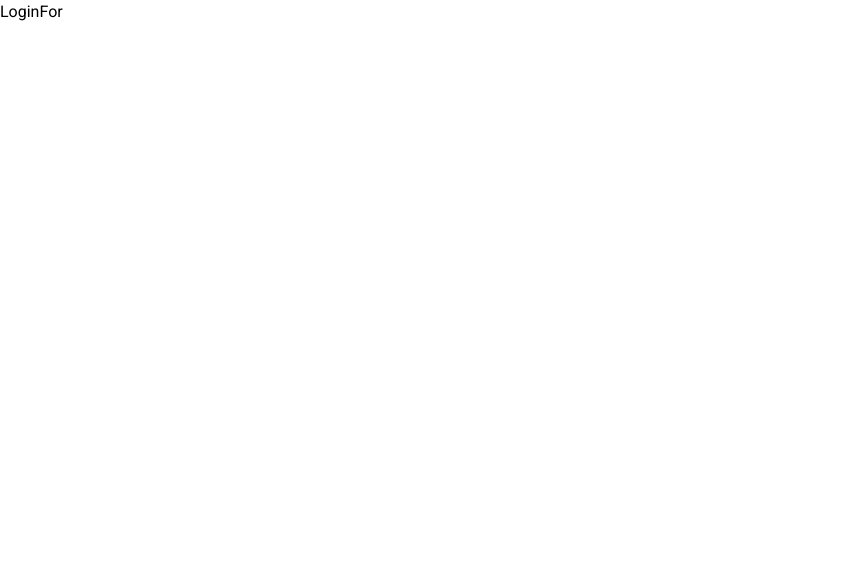
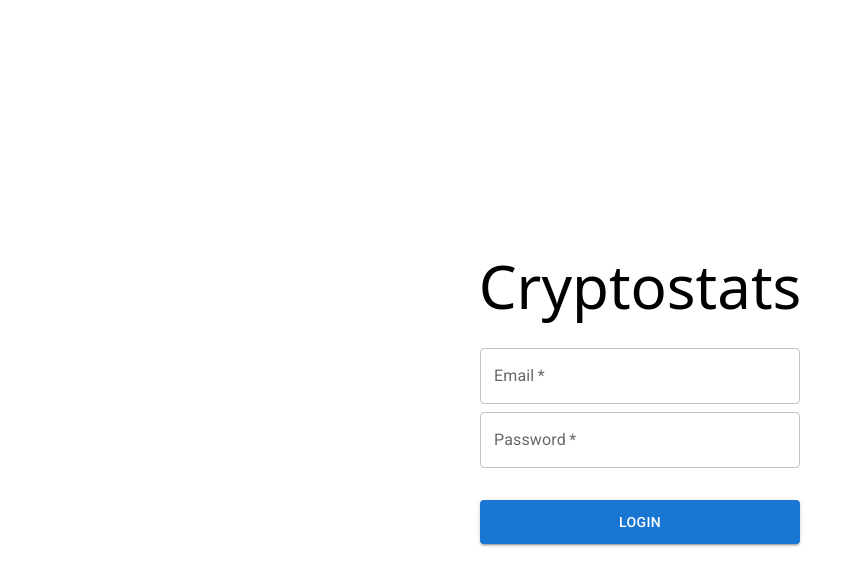
Before and after one commit to dmytrosorokame/cryptostats-fe, a React (Create React App) app: page / in a window 1280 px wide. Shown: the top 586 px of the page, without its empty margins (0-863 px from the left). Built offline with nearby package versions, Linux system fonts and the light colour scheme.

Commit message:
change tailwind settings

```diff
--- a/craco.config.js
+++ /dev/null
@@ -1,8 +0,0 @@
-// craco.config.js
-module.exports = {
-  style: {
-    postcss: {
-      plugins: [require("tailwindcss"), require("autoprefixer")],
-    },
-  },
-};
--- a/src/components/auth/LoginForm/LoginForm.tsx
+++ b/src/components/auth/LoginForm/LoginForm.tsx
@@ -1,9 +1,19 @@
-import React from 'react'
+import { Button, TextField } from "@mui/material";
+import React from "react";
 
 const LoginForm = () => {
   return (
-    <div>LoginFor</div>
-  )
-}
+    <div className="flex justify-center items-center flex-col h-screen gap-8">
+      <h1 className="text-6xl">Cryptostats</h1>
+      <div className="flex flex-col gap-2">
+        <TextField label="Email" className="w-80" type="email" required />
+        <TextField label="Password" className="w-80" type="password" required />
+      </div>
+      <Button variant="contained" className="w-80">
+        <span className="p-1">Login</span>
+      </Button>
+    </div>
+  );
+};
 
-export default LoginForm
+export default LoginForm;
--- a/src/index.tsx
+++ b/src/index.tsx
@@ -4,7 +4,7 @@ import { Provider } from 'react-redux';
 import { store } from './app/store';
 import App from './App';
 import reportWebVitals from './reportWebVitals';
-import './index.css';
+import "./index.css";
 
 const container = document.getElementById('root')!;
 const root = createRoot(container);
--- a/tailwind.config.js
+++ b/tailwind.config.js
@@ -1,13 +1,7 @@
+/** @type {import('tailwindcss').Config} */
 module.exports = {
-  purge: ["./src/**/*.{js,jsx,ts,tsx}", "./public/index.html"],
-  darkMode: "class", // or 'media' or 'class'
+  content: ["./src/**/*.{js,jsx,ts,tsx}"],
   theme: {
-    extend: {},
-    fontFamily: {
-      sans: ["Roboto"],
-    },
-  },
-  variants: {
     extend: {},
   },
   plugins: [],
```
Also changed, not shown: package.json (+4 -7 lines), 1 other file (tests, documents, lock files or other folders).
